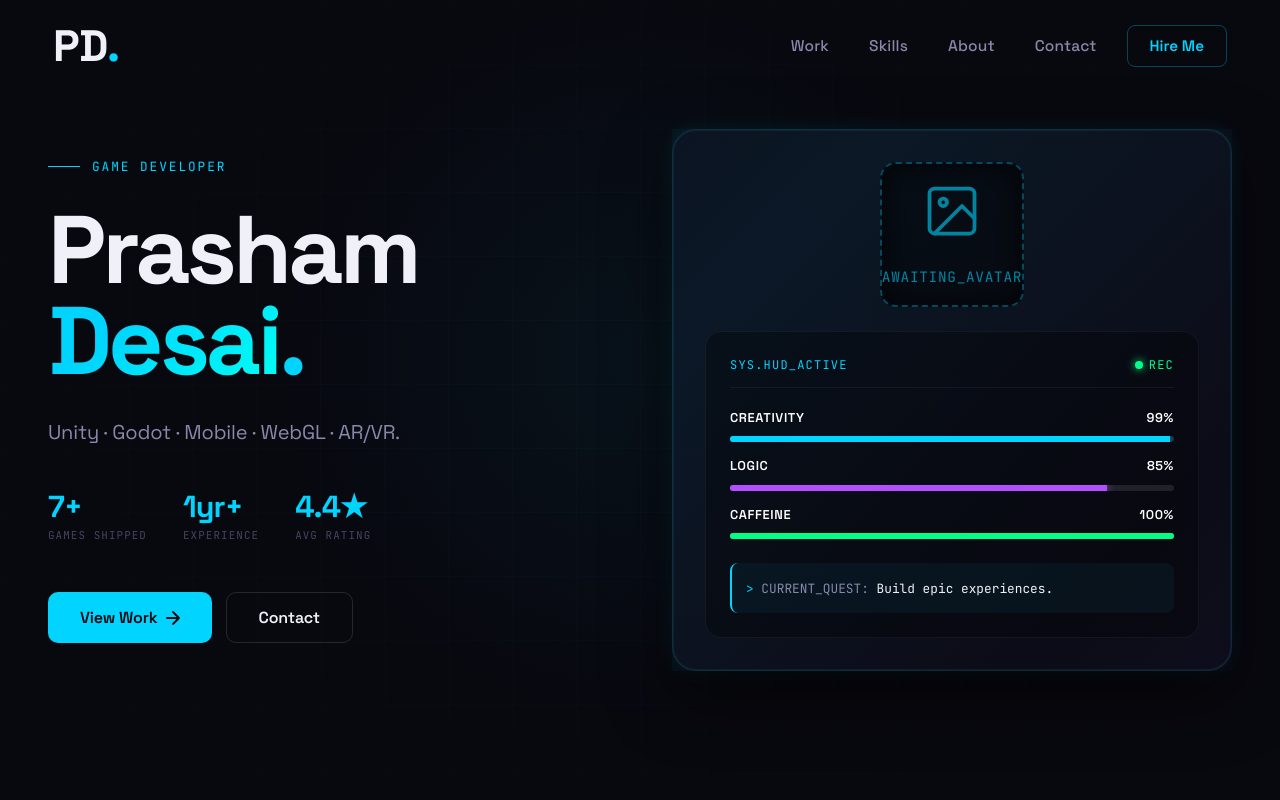
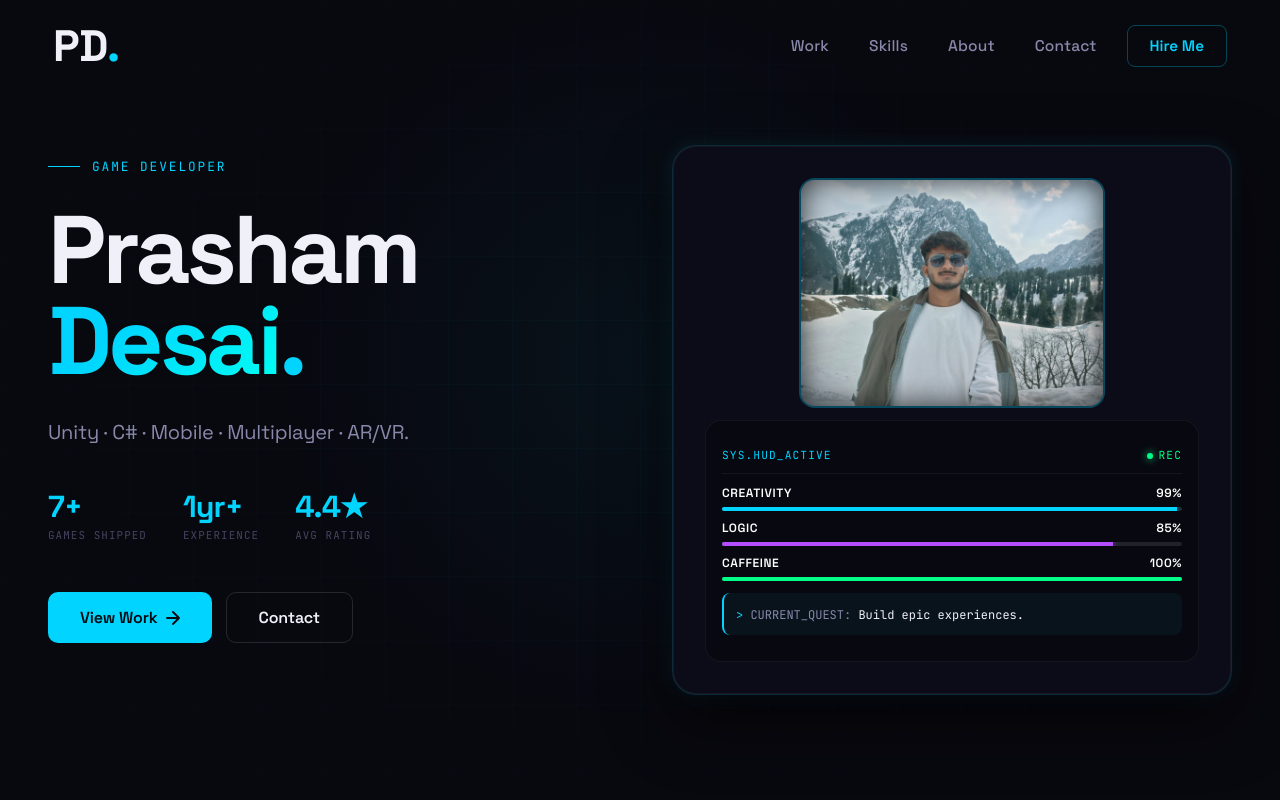
Before and after one commit to Prasham-Desai/Portfolio, a React (Create React App) app: page / in a window 1280 px wide. Shown: the top 800 px of the page. Built offline with nearby package versions, Linux system fonts and the light colour scheme.

Commit message:
Layout and Content Updates

```diff
--- a/src/components/Footer.jsx
+++ b/src/components/Footer.jsx
@@ -41,7 +41,7 @@ const Footer = () => {
           letterSpacing: '0.05em',
           textAlign: 'center',
         }}>
-          Crafted with React + Framer Motion
+          Systems. Gameplay. Performance.
         </div>
 
         <div style={{ display: 'flex', gap: 20 }}>
--- a/src/components/Hero.jsx
+++ b/src/components/Hero.jsx
@@ -1,10 +1,11 @@
 import { useEffect, useRef, useState } from 'react';
 import { motion, useMotionValue, useTransform, useSpring, AnimatePresence } from 'framer-motion';
+import AvatarImg from '../assets/Avatar.jpeg';
 
 const TAGLINES = [
   'Building games that players remember.',
-  'Unity · Godot · Mobile · WebGL · AR/VR.',
-  'From prototype to shipped — end to end.',
+  'Unity · C# · Mobile · Multiplayer · AR/VR.',
+  'From prototype to product — end to end.',
 ];
 
 const Hero = () => {
@@ -77,7 +78,7 @@ const Hero = () => {
           display: 'grid',
           gridTemplateColumns: '1fr 1fr',
           gap: 64,
-          alignItems: 'stretch',
+          alignItems: 'center',
         }}>
 
           {/* ── LEFT: TEXT ── */}
@@ -139,9 +140,9 @@ const Hero = () => {
             {/* Stats */}
             <motion.div variants={fadeUp} style={{ display: 'flex', gap: 36, marginBottom: 48 }}>
               {[
-                { value: '7+',   label: 'Games Shipped' },
-                { value: '1yr+', label: 'Experience'    },
-                { value: '4.4★', label: 'Avg Rating'    },
+                { value: '7+', label: 'Games Shipped' },
+                { value: '1yr+', label: 'Experience' },
+                { value: '4.4★', label: 'Avg Rating' },
               ].map(s => (
                 <motion.div key={s.label} whileHover={{ y: -3 }} transition={{ type: 'spring', stiffness: 300 }}>
                   <div style={{
@@ -167,7 +168,7 @@ const Hero = () => {
               <MagneticButton primary onClick={() => document.getElementById('projects')?.scrollIntoView({ behavior: 'smooth' })}>
                 View Work
                 <svg width="14" height="14" viewBox="0 0 14 14" fill="none">
-                  <path d="M1 7H13M7 1L13 7L7 13" stroke="currentColor" strokeWidth="1.8" strokeLinecap="round" strokeLinejoin="round"/>
+                  <path d="M1 7H13M7 1L13 7L7 13" stroke="currentColor" strokeWidth="1.8" strokeLinecap="round" strokeLinejoin="round" />
                 </svg>
               </MagneticButton>
               <MagneticButton onClick={() => document.getElementById('contact')?.scrollIntoView({ behavior: 'smooth' })}>
@@ -178,7 +179,7 @@ const Hero = () => {
 
           {/* ── RIGHT: PROFILE CARD ── */}
           <motion.div
-            style={{ rotateX, rotateY, transformStyle: 'preserve-3d' }}
+            style={{ rotateX, rotateY, transformStyle: 'preserve-3d', marginTop: '40px' }}
             initial={{ opacity: 0, scale: 0.9, y: 24 }}
             animate={{ opacity: 1, scale: 1, y: 0 }}
             transition={{ duration: 0.85, delay: 0.35, ease: [0.4, 0, 0.2, 1] }}
@@ -258,7 +259,7 @@ const ProfileCard = () => {
   return (
     <div style={{
       position: 'relative',
-      height: '100%',           /* fills grid row — matches left column height */
+      height: '550px',          /* explicitly taller overall card */
       display: 'flex',
       flexDirection: 'column',
     }}>
@@ -290,97 +291,83 @@ const ProfileCard = () => {
           padding: '32px',
         }}
       >
-        {/* Animated Gradient Sweep Background */}
-        <motion.div
-          animate={{ backgroundPosition: ['0% 0%', '200% 200%'] }}
-          transition={{ duration: 15, repeat: Infinity, ease: 'linear' }}
-          style={{
-            position: 'absolute', inset: 0, zIndex: 0, pointerEvents: 'none', opacity: 0.15,
-            background: 'linear-gradient(135deg, transparent 20%, rgba(0,212,255,0.4) 40%, transparent 60%, rgba(180,79,255,0.3) 80%, transparent 100%)',
-            backgroundSize: '300% 300%',
-          }}
-        />
-
         {/* ── TOP SECTION (Empty Square Image) ── */}
         <div style={{
           position: 'relative',
           zIndex: 1,
-          flex: 1,
+          height: '50%',
           display: 'flex',
-          alignItems: 'center',
+          alignItems: 'stretch',
           justifyContent: 'center',
-          marginBottom: '24px',
-          minHeight: 0, /* Allows it to shrink properly in flexbox */
+          paddingBottom: '12px',
         }}>
           <motion.div
             whileHover={{ scale: 1.02, borderColor: 'rgba(0, 212, 255, 0.8)' }}
             style={{
+              position: 'relative', /* For absolute overlay */
+              maxWidth: '100%',
               height: '100%',
-                   aspectRatio: '1',
-                   border: '2px dashed rgba(0, 212, 255, 0.3)',
+              border: '2px solid rgba(0, 212, 255, 0.3)',
               borderRadius: '16px',
-                   background: 'rgba(0, 0, 0, 0.4)',
+              overflow: 'hidden',
               display: 'flex',
-                   alignItems: 'center',
               justifyContent: 'center',
-                   boxShadow: 'inset 0 0 30px rgba(0,0,0,0.8)',
-                   maxHeight: '360px', /* allow it to grow larger */
             }}
           >
-                <div style={{ textAlign: 'center', opacity: 0.6 }}>
-                   <svg width="60" height="60" viewBox="0 0 24 24" fill="none" stroke="#00d4ff" strokeWidth="1.5" strokeLinecap="round" strokeLinejoin="round" style={{ marginBottom: '16px' }}>
-                     <rect x="3" y="3" width="18" height="18" rx="2" ry="2" />
-                     <circle cx="8.5" cy="8.5" r="1.5" />
-                     <polyline points="21 15 16 10 5 21" />
-                   </svg>
-                   <div style={{ fontFamily: "'JetBrains Mono', monospace", fontSize: '0.9rem', color: '#00d4ff', letterSpacing: '0.05em' }}>
-                       AWAITING_AVATAR
-                   </div>
-                </div>
+            <img
+              src={AvatarImg}
+              alt="Avatar"
+              style={{ height: '100%', width: 'auto', objectFit: 'contain' }}
+            />
+            {/* Overlay to keep the inset shadow over the image */}
+            <div style={{ position: 'absolute', inset: 0, boxShadow: 'inset 0 0 30px rgba(0,0,0,0.8)', pointerEvents: 'none' }} />
           </motion.div>
         </div>
 
         {/* ── BOTTOM SECTION (Game Dev Vibes) ── */}
         <div style={{
           position: 'relative', zIndex: 1,
-            display: 'flex', flexDirection: 'column', gap: '16px',
-            background: 'rgba(0,0,0,0.3)', padding: '24px', borderRadius: '16px',
-            border: '1px solid rgba(255,255,255,0.05)'
+          height: '50%',
+          display: 'flex', flexDirection: 'column', gap: '8px',
+          justifyContent: 'center',
+          background: 'rgba(0,0,0,0.3)', padding: '16px', borderRadius: '16px',
+          border: '1px solid rgba(255,255,255,0.05)',
+          overflow: 'hidden'
         }}>
           {/* HUD Header */}
-             <div style={{ display: 'flex', justifyContent: 'space-between', borderBottom: '1px solid rgba(255,255,255,0.05)', paddingBottom: '12px', marginBottom: '4px' }}>
-                 <span style={{ fontFamily: "'JetBrains Mono', monospace", fontSize: '0.75rem', color: '#00d4ff', letterSpacing: '0.1em' }}>SYS.HUD_ACTIVE</span>
+          <div style={{ display: 'flex', justifyContent: 'space-between', borderBottom: '1px solid rgba(255,255,255,0.05)', paddingBottom: '8px', marginBottom: '2px' }}>
+            <span style={{ fontFamily: "'JetBrains Mono', monospace", fontSize: '0.7rem', color: '#00d4ff', letterSpacing: '0.1em' }}>SYS.HUD_ACTIVE</span>
             <motion.span
               animate={{ opacity: [1, 0, 1] }} transition={{ duration: 1.5, repeat: Infinity }}
-                    style={{ fontFamily: "'JetBrains Mono', monospace", fontSize: '0.75rem', color: '#00ff88', letterSpacing: '0.1em', display: 'flex', alignItems: 'center', gap: '6px' }}
+              style={{ fontFamily: "'JetBrains Mono', monospace", fontSize: '0.7rem', color: '#00ff88', letterSpacing: '0.1em', display: 'flex', alignItems: 'center', gap: '6px' }}
             >
-                     <div style={{ width: '8px', height: '8px', borderRadius: '50%', background: '#00ff88', boxShadow: '0 0 8px #00ff88' }} />
+              <div style={{ width: '6px', height: '6px', borderRadius: '50%', background: '#00ff88', boxShadow: '0 0 8px #00ff88' }} />
               REC
             </motion.span>
           </div>
 
           {/* Skills / Stats Bars */}
-             <div style={{ display: 'flex', flexDirection: 'column', gap: '14px' }}>
+          <div style={{ display: 'flex', flexDirection: 'column', gap: '8px' }}>
             {[{ label: 'CREATIVITY', val: '99', color: '#00d4ff' }, { label: 'LOGIC', val: '85', color: '#b44fff' }, { label: 'CAFFEINE', val: '100', color: '#00ff88' }].map((stat, i) => (
               <div key={i}>
-                         <div style={{ display: 'flex', justifyContent: 'space-between', fontFamily: "'Space Grotesk', sans-serif", color: '#fff', fontSize: '0.8rem', marginBottom: '8px', fontWeight: 600, letterSpacing: '0.05em' }}>
+                <div style={{ display: 'flex', justifyContent: 'space-between', fontFamily: "'Space Grotesk', sans-serif", color: '#fff', fontSize: '0.75rem', marginBottom: '4px', fontWeight: 600, letterSpacing: '0.05em' }}>
                   <span>{stat.label}</span>
                   <span>{stat.val}%</span>
                 </div>
-                         <div style={{ height: '6px', background: 'rgba(255,255,255,0.1)', borderRadius: '3px', overflow: 'hidden' }}>
-                             <motion.div initial={{ width: 0 }} animate={{ width: `${stat.val}%` }} transition={{ duration: 1.5, delay: 0.2 + (i*0.2), ease: 'easeOut' }} style={{ height: '100%', background: stat.color, boxShadow: `0 0 10px ${stat.color}` }} />
+                <div style={{ height: '4px', background: 'rgba(255,255,255,0.1)', borderRadius: '2px', overflow: 'hidden' }}>
+                  <motion.div initial={{ width: 0 }} animate={{ width: `${stat.val}%` }} transition={{ duration: 1.5, delay: 0.2 + (i * 0.2), ease: 'easeOut' }} style={{ height: '100%', background: stat.color, boxShadow: `0 0 10px ${stat.color}` }} />
                 </div>
               </div>
             ))}
           </div>
 
           {/* Setup / Terminal Line */}
-             <div style={{ marginTop: '8px', padding: '12px 14px', background: 'rgba(0, 212, 255, 0.05)', borderRadius: '8px', borderLeft: '2px solid #00d4ff' }}>
+          <div style={{ marginTop: '4px', padding: '8px 12px', background: 'rgba(0, 212, 255, 0.05)', borderRadius: '8px', borderLeft: '2px solid #00d4ff' }}>
             <motion.div
               initial={{ width: 0 }} animate={{ width: '100%' }} transition={{ duration: 2, delay: 1 }}
               style={{ overflow: 'hidden', whiteSpace: 'nowrap' }}
             >
-                    <span style={{ fontFamily: "'JetBrains Mono', monospace", fontSize: '0.8rem', color: '#8888aa' }}>
+              <span style={{ fontFamily: "'JetBrains Mono', monospace", fontSize: '0.75rem', color: '#8888aa' }}>
                 <span style={{ color: '#00d4ff' }}>&gt;</span> CURRENT_QUEST: <span style={{ color: '#f0f0f8' }}>Build epic experiences.</span>
               </span>
             </motion.div>
--- a/src/components/ProjectCard.jsx
+++ b/src/components/ProjectCard.jsx
@@ -90,6 +90,7 @@ const ProjectCard = ({ project, index }) => {
             display: 'flex',
             alignItems: 'center',
             justifyContent: 'center',
+            borderBottom: '1px solid rgba(255,255,255,0.08)',
           }}>
             {project.thumbnail ? (
               <img
--- a/src/components/Projects.jsx
+++ b/src/components/Projects.jsx
@@ -63,7 +63,7 @@ const Projects = () => {
                 lineHeight: 1.65,
               }}
             >
-              Seven production games across mobile and web — real users, real metrics, real lessons.
+              Production games across mobile and web real users, real metrics, real lessons.
             </motion.p>
           </div>
         </motion.div>
--- a/src/pages/ProjectDetail.jsx
+++ b/src/pages/ProjectDetail.jsx
@@ -71,7 +71,7 @@ const ProjectDetail = () => {
           overflow: 'hidden',
           display: 'flex',
           alignItems: 'flex-end',
-          background: project.coverColor,
+          background: project.thumbnail ? `linear-gradient(to bottom, rgba(11,11,22,0.2) 0%, rgba(11,11,22,0.98) 100%), url(${project.thumbnail}) center/cover no-repeat` : project.coverColor,
         }}
       >
         {/* Parallax grid */}
@@ -137,7 +137,7 @@ const ProjectDetail = () => {
                 }}
               >
                 <svg width="14" height="14" viewBox="0 0 14 14" fill="none">
-                  <path d="M13 7H1M7 13L1 7L7 1" stroke="currentColor" strokeWidth="1.5" strokeLinecap="round" strokeLinejoin="round"/>
+                  <path d="M13 7H1M7 13L1 7L7 1" stroke="currentColor" strokeWidth="1.5" strokeLinecap="round" strokeLinejoin="round" />
                 </svg>
                 All Projects
               </Link>
@@ -640,7 +640,7 @@ const ProjectDetail = () => {
                 flexShrink: 0,
               }}>
                 <svg width="16" height="16" viewBox="0 0 16 16" fill="none">
-                  <path d="M3 8H13M8 3L13 8L8 13" stroke="currentColor" strokeWidth="1.5" strokeLinecap="round" strokeLinejoin="round"/>
+                  <path d="M3 8H13M8 3L13 8L8 13" stroke="currentColor" strokeWidth="1.5" strokeLinecap="round" strokeLinejoin="round" />
                 </svg>
               </div>
             </motion.div>
```
Also changed, not shown: src/components/About.jsx (+11 -18 lines), src/data/projects.js (+12 -12 lines), src/assets/Avatar.jpeg (added). Lines whose indentation alone changed are shown as unchanged.
